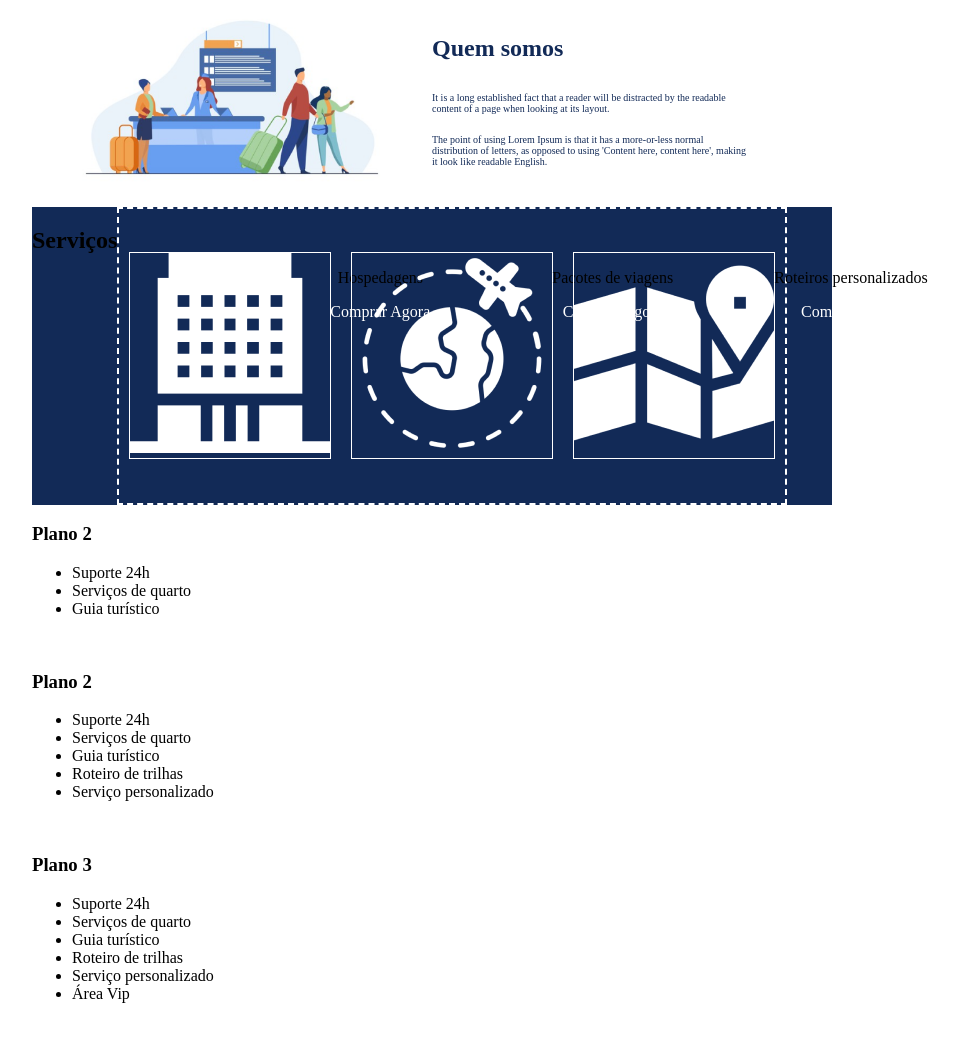
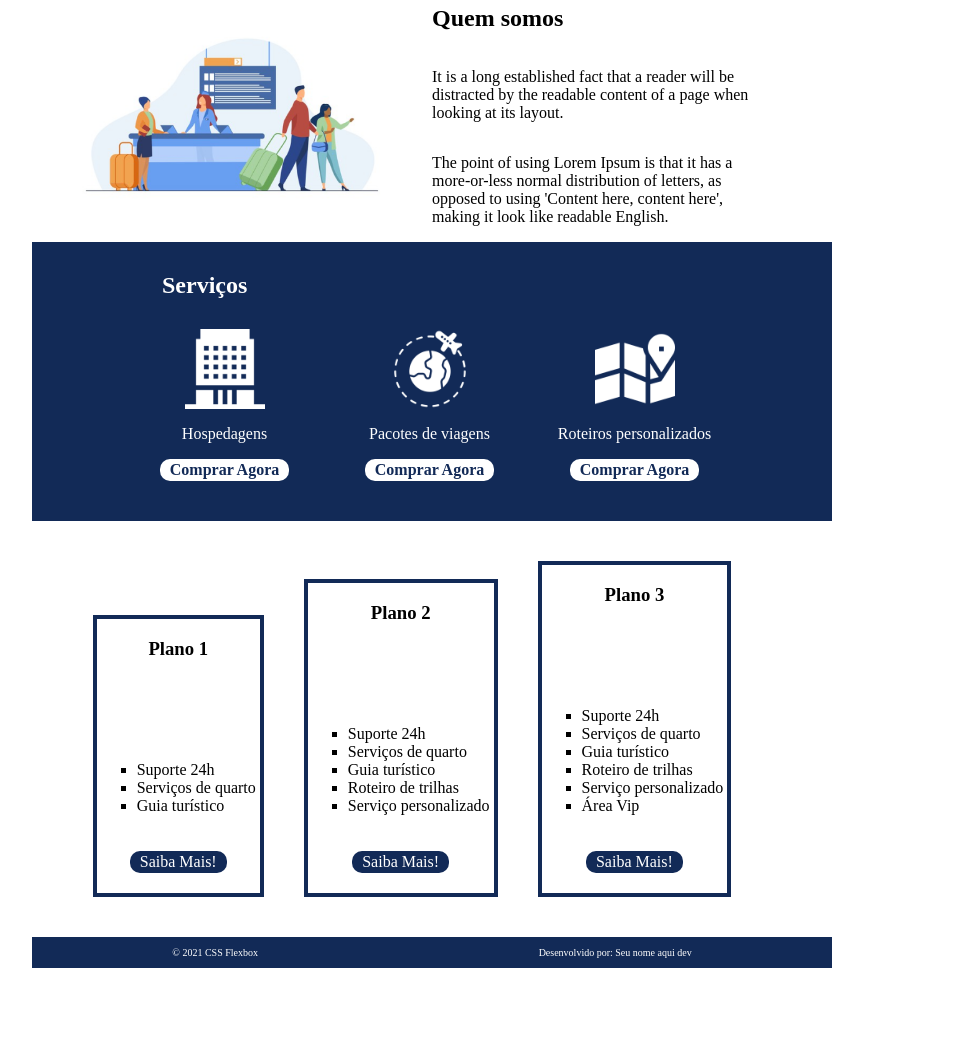
Before and after one commit to YanBarreto/Atividades-DIO, a plain HTML site: page Flexbox em CSS/CODIGOS E PROJETO - EXPERT DIO/flex-projeto/index.html in a window 1280 px wide. Shown: the part 313-1353 px from the top of the page, without its empty margins (208-1166 px from the left). After the commit the page ends 1281 px from the top, so only its background shows below. Drawn offline with Linux system fonts and the light colour scheme.

Commit message:
Finalização FlexTurismos

```diff
--- a/Flexbox em CSS/CODIGOS E PROJETO - EXPERT DIO/flex-projeto/index.html
+++ b/Flexbox em CSS/CODIGOS E PROJETO - EXPERT DIO/flex-projeto/index.html
@@ -9,7 +9,7 @@
 <body>
     <header>
         <h1>FlexTurismos</h1>
-        <ul class="menu flex-direction-r">
+        <ul class="menu ">
             <li class = "item-menu"><a href="#quem-somos">Quem Somos</a></li>
             <li class = "item-menu"><a href="#servicos">Serviços</a></li>
             <li class = "item-menu"><a href="#planos">Planos</a></li>
@@ -45,26 +45,26 @@
 
     </section>
 
+    <div class="servicos">
+        <h2>Serviços</h2>
+    </div>
+
     <div class="servicosContainer">
-        <div>
-            <h2>Serviços</h2>
-        </div>
-
         <div class="servicosSubContainer">
-            <div class= servicosItem>
-                <div><img src="./images/icon-2.png" alt="hospedagens"></div>
+            <div class= "servicosItem">
+                <img src="./images/icon-2.png" alt="hospedagens">
                 <p>Hospedagens</p>
                 <a href="#">Comprar Agora</a>
             </div>
 
-            <div class= servicosItem>
-               <div><img src="./images/icon-1.png" alt="pacote de viagens"></div>
+            <div class= "servicosItem primeiro">
+               <img src="./images/icon-1.png" alt="pacote de viagens">
                <p>Pacotes de viagens</p>
                <a href="#">Comprar Agora</a>
             </div>
 
-            <div class= servicosItem>
-                <div><img src="./images/icon-3.png" alt="roteiros personalizados"></div>
+            <div class= "servicosItem">
+                <img src="./images/icon-3.png" alt="roteiros personalizados">
                 <p>Roteiros personalizados</p>
                 <a href="#">Comprar Agora</a>
             </div>
@@ -72,10 +72,11 @@
         </div>
     </div>
 
-    <div>
+    <div class="planosContainer">
 
-        <div>
-            <h3>Plano 2</h3>
+        <div class="planosItem">
+            <h3>Plano 1</h3>
+            <p class="faixaAzul"> </p>
             <ul>
                 <li>Suporte 24h</li>
                 <li>Serviços de quarto</li>
@@ -84,8 +85,9 @@
             <a href="#">Saiba Mais!</a>
         </div>
 
-        <div>
+        <div class="planosItem">
             <h3>Plano 2</h3>
+            <p class="faixaAzul"> </p>
             <ul>
                 <li>Suporte 24h</li>
                 <li>Serviços de quarto</li>
@@ -96,8 +98,9 @@
             <a href="#">Saiba Mais!</a>
         </div>
 
-        <div>
+        <div class="planosItem">
             <h3>Plano 3</h3>
+            <p class="faixaAzul"> </p>
             <ul>
                 <li>Suporte 24h</li>
                 <li>Serviços de quarto</li>
@@ -110,7 +113,7 @@
         </div>
     </div>
 
-    <footer>
+    <footer class="footerContainer">
         <p>&copy; 2021 CSS Flexbox</p>
         <p>Desenvolvido por: Seu nome aqui dev</p>
     </footer>
--- a/Flexbox em CSS/CODIGOS E PROJETO - EXPERT DIO/flex-projeto/style.css
+++ b/Flexbox em CSS/CODIGOS E PROJETO - EXPERT DIO/flex-projeto/style.css
@@ -94,31 +94,113 @@ width: 80%;
 .servicosContainer{
     display: flex;
     background-color: #122A57;
-
+    justify-content: center;
 }
 
 
 .servicosSubContainer{
-display: flex;
-border: 2px dashed white;
-align-items: center;
-justify-content: center;
+    display: flex;
+    padding-top:50 ;
+    align-items: flex-end;
 }
+
+
 
 
 .servicosItem{
     display: flex;
-    border: 1px solid white;
-    flex-flow: column wrap;
+    flex-direction: column;
     align-items: center;
-    margin: 10px;
-    height: 70%;
-
+    margin-right: 5px;
+    margin-bottom: 40px;
 }
 
 
 .servicosItem img{
+    width: 40%;
+}
 
+.servicosItem p{
+    color: white;
+}
+
+.servicosItem a{
+    display: flex;
+    color:#122A57;
+    font-weight: bold;
+    background-color: white;
+    border-radius: 10px;
+    padding: 2px 10px 2px 10px;
+}
+
+.servicos h2{
+    padding: 30px 0px 30px 130px;
+    color: white;
+    background-color: #122A57;
+    margin: 0;
+}
+
+.planosContainer{
+margin: 40px;
+display: flex;
+align-items: flex-end;
+justify-content: center;
+}
+
+.planosItem{
+border: 4px solid #122A57;
+margin-right: 40px;
+
+display: flex;
+flex-direction: column;
+align-items: center;
+
+}
+
+.planosItem ul{
+    list-style-type: square;
+    padding: 20px 4px 20px 40px;
+}
+
+.planosItem a{
+    display: flex;
+    color: white;
+    background-color: #122A57;
+    border-radius: 10px;
+    padding: 2px 10px 2px 10px;
+    margin-bottom: 20px;
+
+}
+
+.planosItem h3{
+    margin-bottom: 15px;
+}
+
+
+.footerContainer{
+    display: flex;
+    color: white;
+    background-color: #122A57;
+    align-items: center;
+    justify-content: space-around;
+    font-size: 10px;
+
+
+
+
+
+
+.faixaAzul{
+    background-color: #122A57;
+    display: flex;
+    height: 2px;
+    width: 80px;
+    margin: 0;
+}
+
+
+.primeiro{
+    order: -1;
 }
 
 
```
Also changed, not shown: 1 other file.
